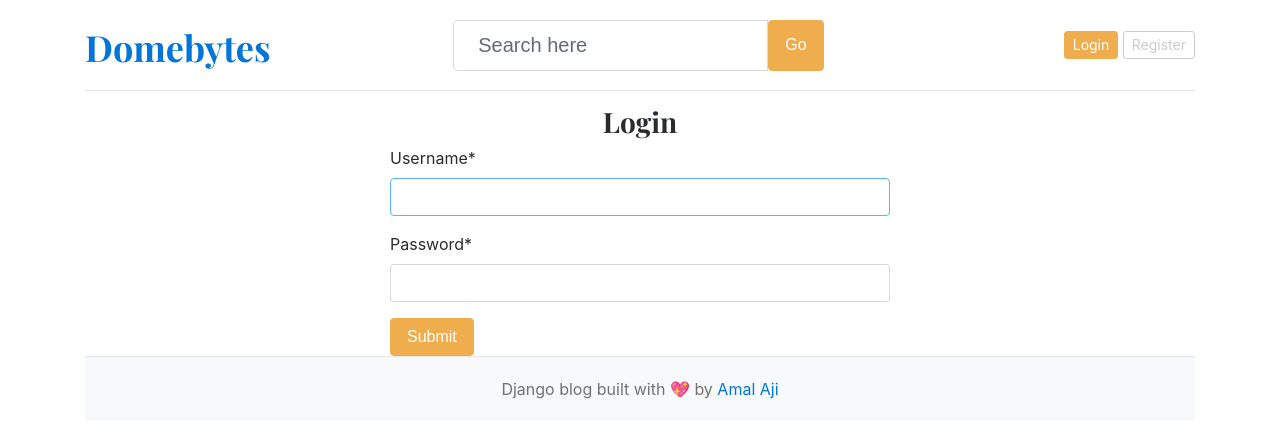
After one commit to Cyber-Dome/django-blog, a Django app: page /login/ in a window 1280 px wide. The commit adds this page. Shown: the top 438 px of the page. Run offline with Django 5.2, Linux system fonts and the light colour scheme; data that the repository does not hold is empty; parts of the project's set-up code (start-up, migrations or seed data) failed here and were passed over; some libraries are stand-ins or nearby versions.

Commit message:
registration and login functionality

```diff
--- a/blog_main/settings.py
+++ b/blog_main/settings.py
@@ -38,6 +38,8 @@ INSTALLED_APPS = [
     'django.contrib.messages',
     'django.contrib.staticfiles',
     'blogs',
+    'crispy_forms',
+    'crispy_bootstrap4',
 ]
 
 MIDDLEWARE = [
@@ -126,3 +128,5 @@ STATICFILES_DIRS = [
 
 MEDIA_URL = 'media/'
 MEDIA_ROOT = BASE_DIR /'media'
+
+CRISPY_TEMPLATE_PACK = 'bootstrap4'
--- a/blog_main/urls.py
+++ b/blog_main/urls.py
@@ -10,7 +10,10 @@ urlpatterns = [
     path('admin/', admin.site.urls),
     path('', views.home, name='home'),
     path('category/', include('blogs.urls')),
-    path('<slug:slug>/', BlogsView.blogs, name='blogs'),
+    path('blogs/<slug:slug>/', BlogsView.blogs, name='blogs'),
     #Search endpoint
     path('blogs/search/',views.search, name='search'),
+    path('register/', views.register, name='register'),
+    path('login/', views.login, name='login'),
+    path('logout/', views.logout, name='logout'),
 ] + static(settings.MEDIA_URL, document_root=settings.MEDIA_ROOT)
--- a/blog_main/views.py
+++ b/blog_main/views.py
@@ -1,6 +1,11 @@
-from django.shortcuts import render
+from django.shortcuts import render,redirect
+from django.contrib.auth import login
+from django.contrib.auth.forms import AuthenticationForm
 from blogs.models import Blog, Category , About
 from blogs.views import search
+from .forms import RegistrationForm
+from django.contrib.auth.forms import AuthenticationForm
+from django.contrib import auth
 
 def home(request):
     categories = Category.objects.all()
@@ -18,3 +23,40 @@ def home(request):
     }
 
     return render(request, 'home.html', context)
+
+def register(request):
+    if request.method == 'POST':
+        form = RegistrationForm(request.POST)
+        if form.is_valid():
+            form.save()
+            return redirect('register')
+        else:
+            print(form.errors)
+    else:
+        form = RegistrationForm()
+    context = {
+        'form': form,
+    }
+    return render(request, 'register.html',context)
+
+
+def login   (request):
+    if request.method == 'POST':
+        form = AuthenticationForm(request, request.POST)
+        if form.is_valid():
+            username = form.cleaned_data['username']
+            password = form.cleaned_data['password']
+
+            user =auth.authenticate(username=username, password=password)
+            if user is not None:
+                auth.login(request, user)
+                return redirect('home')
+    form = AuthenticationForm()
+    context = {
+        'form': form,
+    }
+    return render(request, 'login.html', context)
+
+def logout(request):
+    auth.logout(request)
+    return redirect('home')
--- a/templates/base.html
+++ b/templates/base.html
@@ -31,9 +31,15 @@
           <div>
 
           </div>
-          <div class="col-4 d-flex justify-content-end align-items-right">
-            <a class="btn btn-sm btn-warning" href="#">Login</a> &nbsp;
-            <a class="btn btn-sm btn-outline-secondary" href="#">Register</a>
+          <div class="col-4 d-flex justify-content-end align-items-center">
+            {% if not user.is_authenticated %}
+            <a class="btn btn-sm btn-warning" href="{% url 'login' %}">Login</a> &nbsp;
+            <a class="btn btn-sm btn-outline-secondary" href="{% url 'register' %}">Register</a>
+            {% else %}
+            <span>You are logged in as {{ user }}</span>
+            &emsp;
+            <span><a href="{% url 'logout' %}">Logout</a></span>
+            {% endif %}
           </div>
         </div>
       </header>
--- /dev/null
+++ b/templates/login.html
@@ -0,0 +1,14 @@
+{% extends 'base.html' %}
+
+{% block content %}
+{% load crispy_forms_tags %}
+<h3 class="text-center">Login</h3>
+
+<form action="{% url 'login' %}" method="POST" style="width:500px; margin:auto">
+    {% csrf_token %}
+    {{ form | crispy }}
+    <button type="submit" class="btn btn-warning">Submit</button>
+
+</form>
+
+{% endblock %}
```
Also changed, not shown: blog_main/forms.py (added, +7 -0 lines), templates/register.html (added, +12 -0 lines).
